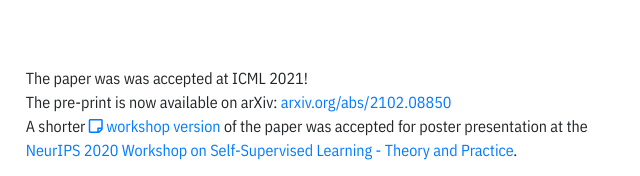
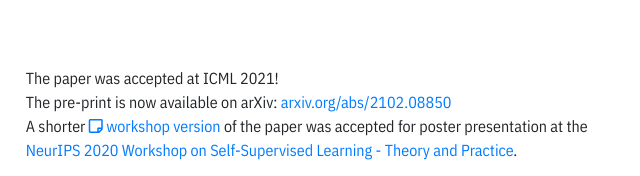
Before and after one commit to brendel-group/cl-ica, a plain HTML site: page index.html in a window 1280 px wide. Shown: the part 624-800 px from the top of the page, 362-1002 px from the left. Drawn offline with nearby package versions, Linux system fonts and the light colour scheme.

Commit message:
Update index.html

```diff
--- a/index.html
+++ b/index.html
@@ -203,7 +203,7 @@
                                 <span class="badge badge-pill badge-primary">May '21</span>
                             </td>
                             <td>
-                                The paper was was accepted at ICML 2021!
+                                The paper was accepted at ICML 2021!
                             </td>
                         </tr>
                         <tr>
```
